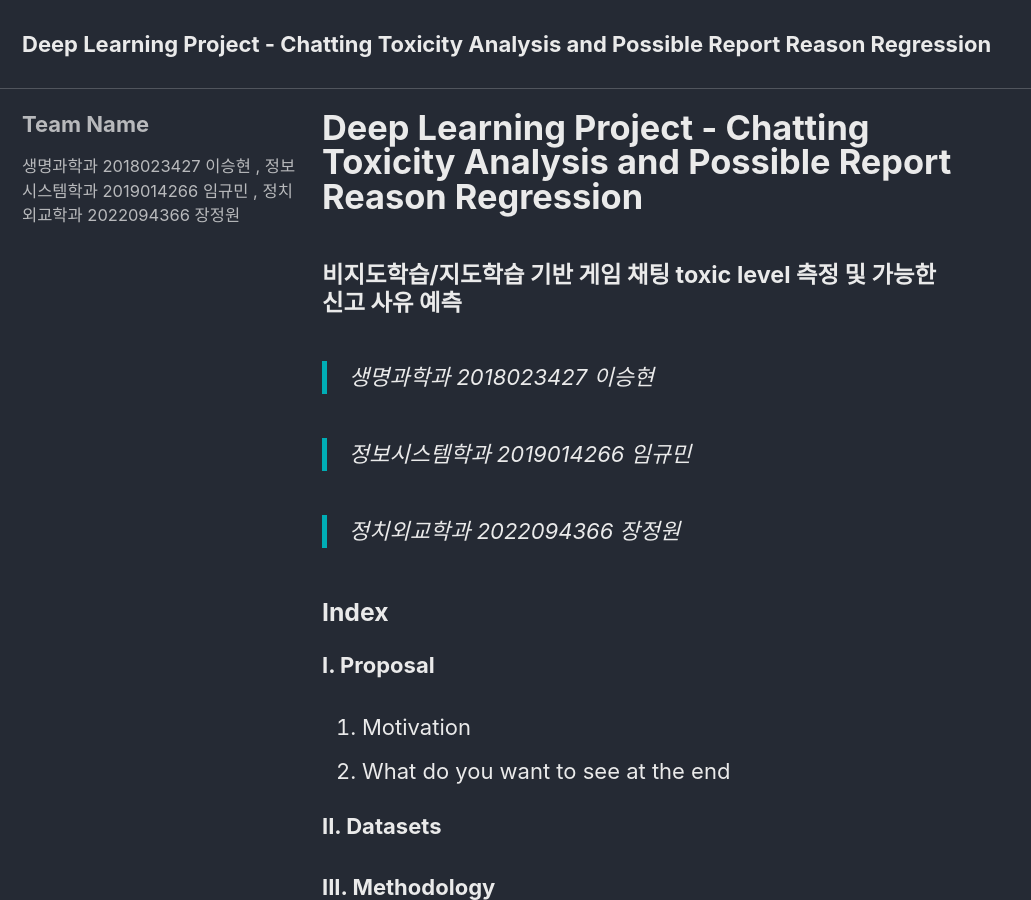
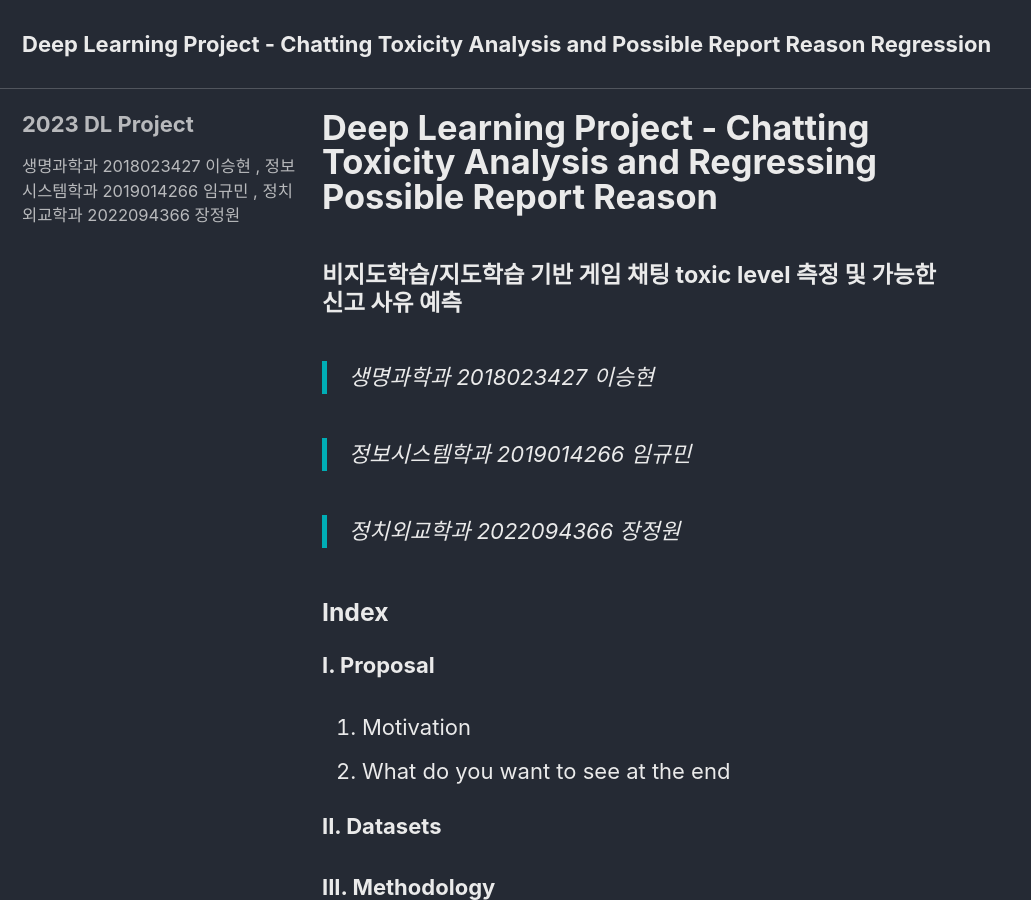
Before and after one commit to KyumKyum/gamechatban.github.io, a Jekyll site: the page built from index.md, in a window 1280 px wide and 900 px high. Shown: the whole window, without its empty margins (0-1031 px from the left). Built offline with Jekyll 4.4.1, drawn with Linux system fonts in a browser that asks for light colours; cached includes are drawn as plain includes.

Commit message:
💫 Feature: Updated Title and Bio

```diff
--- a/_config.yml
+++ b/_config.yml
@@ -104,7 +104,7 @@ analytics:
 
 # Site Author
 author:
-  name             : "Team Name"
+  name             : "2023 DL Project"
   avatar           : # path of avatar image, e.g. "/assets/images/bio-photo.jpg"
   bio              : "생명과학과 2018023427 이승현\n, 정보시스템학과 2019014266 임규민\n, 정치외교학과 2022094366 장정원"
   location         :
--- a/index.md
+++ b/index.md
@@ -1,7 +1,7 @@
 ---
 layout: home
 author_profile: true
-title: "Deep Learning Project - Chatting Toxicity Analysis and Possible Report Reason Regression"
+title: "Deep Learning Project - Chatting Toxicity Analysis and Regressing Possible Report Reason"
 excerpt_separator: "<!--more-->"
 categories:
   - Post Formats
```
